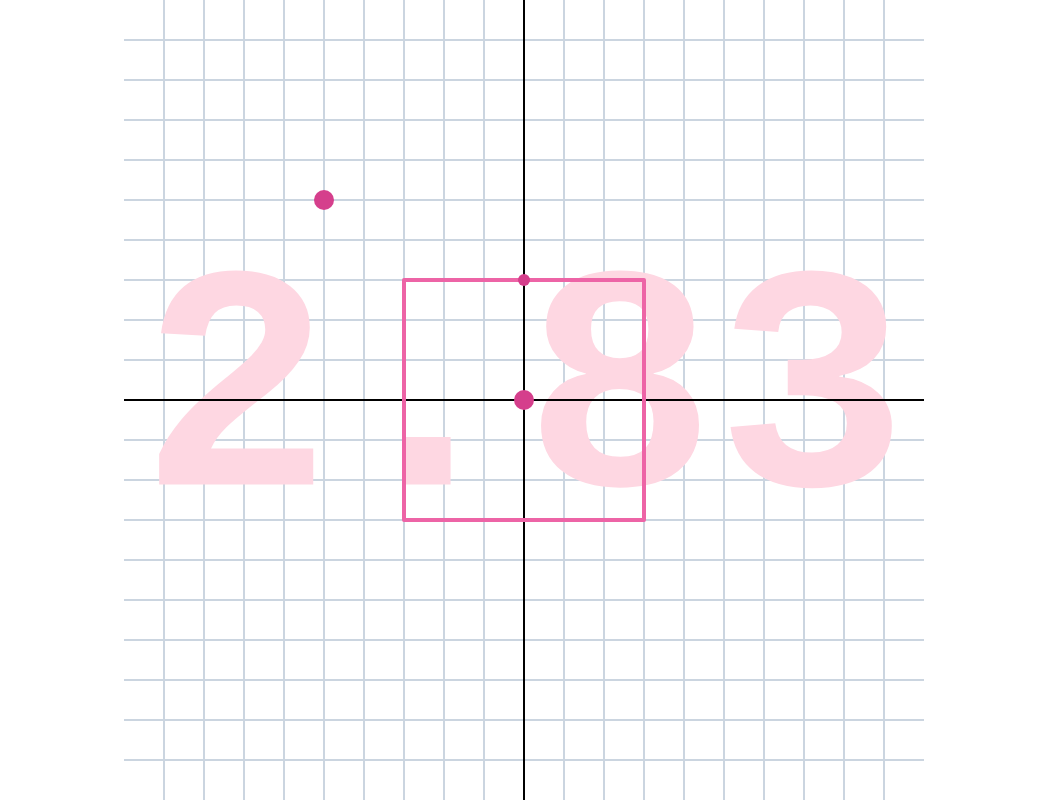
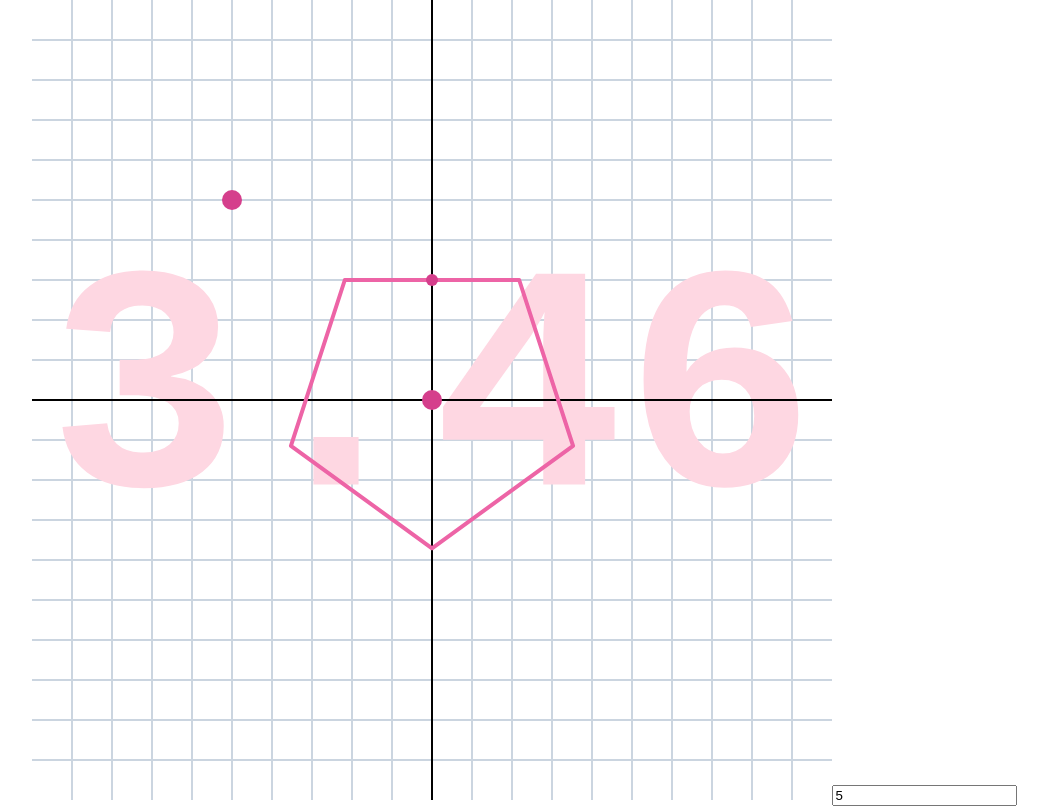
Before and after one commit to Loskir/distance-to-figure, a Vue app: page / in a window 1280 px wide. Shown: the whole page, without its empty margins (116-1164 px from the left). Built offline with nearby package versions, Linux system fonts and the light colour scheme.

Commit message:
:sparkles: Add sides

```diff
--- a/src/App.vue
+++ b/src/App.vue
@@ -10,39 +10,40 @@
     >
       <g>
         <template v-for="i in SIZE-1">
-          <line :key="`x${i}`" class="grid" :x1="i" :x2="i" y1="0" :y2="SIZE"></line>
-          <line :key="`y${i}`" class="grid" :y1="i" :y2="i" x1="0" :x2="SIZE"></line>
+          <line :key="`x${i}`" class="grid" :x1="i" :x2="i" y1="0" :y2="SIZE"/>
+          <line :key="`y${i}`" class="grid" :y1="i" :y2="i" x1="0" :x2="SIZE"/>
         </template>
       </g>
 
       <text x="50%" y="50%" dominant-baseline="middle" text-anchor="middle">{{distanceRounded}}</text>
 
-      <line class="axis" :x1="SIZE/2" :x2="SIZE/2" y1="0" :y2="SIZE"></line>
-      <line class="axis" :y1="SIZE/2" :y2="SIZE/2" x1="0" :x2="SIZE"></line>
+      <line class="axis" :x1="SIZE/2" :x2="SIZE/2" y1="0" :y2="SIZE"/>
+      <line class="axis" :y1="SIZE/2" :y2="SIZE/2" x1="0" :x2="SIZE"/>
 
-      <path class="square" :d="squarePath"></path>
+      <path class="square" :d="squarePath"/>
       <circle
         class="point"
         :cx="formatX(pointX)"
         :cy="formatY(pointY)"
         r=".25"
         @mousedown="pointDragging = true"
-      ></circle>
+      />
       <circle
         class="point"
         :cx="formatX(squareCenterX)"
         :cy="formatY(squareCenterY)"
         r=".25"
         @mousedown="squareCenterDragging = true"
-      ></circle>
+      />
       <circle
         class="point"
         :cx="formatX(squarePointX)"
         :cy="formatY(squarePointY)"
         r=".15"
         @mousedown="squarePointDragging = true"
-      ></circle>
+      />
     </svg>
+    <input type="number" v-model="sides" min="3"/>
   </div>
 </template>
 
@@ -90,7 +91,9 @@ export default {
 
     squarePointRelativeX: 0,
     squarePointRelativeY: 3,
-    squarePointDragging: false
+    squarePointDragging: false,
+
+    sides: 5,
   }),
   methods: {
     formatX(x) {
@@ -160,11 +163,21 @@ export default {
       };
     },
 
+    vertexAngle() {
+      return Math.PI * (this.sides - 2) / this.sides
+    },
+
     squareAngle() {
-      return Math.atan2(this.squarePointRelativeX, this.squarePointRelativeY);
+      return -Math.atan2(this.squarePointRelativeX, this.squarePointRelativeY);
+    },
+    distanceToSide() {
+      return getDistanceBetweenPoints(this.squareCenter, this.squarePoint)
+    },
+    distanceToVertex() {
+      return this.distanceToSide / Math.sin(this.vertexAngle/2)
     },
     squareSize() {
-      return 2 * getDistanceBetweenPoints(this.squareCenter, this.squarePoint);
+      return 2* this.distanceToSide / Math.cos(this.vertexAngle/2);
     },
 
     squarePointX: {
@@ -186,28 +199,24 @@ export default {
 
     squareCorners() {
       const c = this.squareCenter;
-      const a = this.squareSize;
-      const al = -this.squareAngle;
+      const a = this.distanceToVertex;
+      // const al = -this.squareAngle + Math.PI/2 - Math.PI/(this.sides/2);
+      const al = this.squareAngle + Math.PI/2 - Math.PI/this.sides;
 
       const pify = f => Math.PI * f;
-      return [
-        {
-          x: c.x + (a / Math.sqrt(2)) * Math.cos(al + pify(1 / 4)),
-          y: c.y + (a / Math.sqrt(2)) * Math.sin(al + pify(1 / 4))
-        },
-        {
-          x: c.x + (a / Math.sqrt(2)) * Math.cos(al + pify(3 / 4)),
-          y: c.y + (a / Math.sqrt(2)) * Math.sin(al + pify(3 / 4))
-        },
-        {
-          x: c.x + (a / Math.sqrt(2)) * Math.cos(al + pify(5 / 4)),
-          y: c.y + (a / Math.sqrt(2)) * Math.sin(al + pify(5 / 4))
-        },
-        {
-          x: c.x + (a / Math.sqrt(2)) * Math.cos(al + pify(7 / 4)),
-          y: c.y + (a / Math.sqrt(2)) * Math.sin(al + pify(7 / 4))
-        }
-      ];
+
+      let points = []
+
+      const n = this.sides
+
+      for (let i = 0; i < n; i++) {
+        points.push({
+          x: c.x + a * Math.cos(al + pify(i*2 / n)),
+          y: c.y + a * Math.sin(al + pify(i*2 / n))
+        })
+      }
+
+      return points
     },
 
     squarePath() {
@@ -218,11 +227,10 @@ export default {
 
       const points = this.squareCorners.map(formatPoint);
 
+      points.map((p, i) => `${i === 0 ? 'M' : 'L'} ${p.x}, ${p.y}`)
+
       return [
-        `M ${points[0].x}, ${points[0].y}`,
-        `L ${points[1].x}, ${points[1].y}`,
-        `L ${points[2].x}, ${points[2].y}`,
-        `L ${points[3].x}, ${points[3].y}`,
+        ...points.map((p, i) => `${i === 0 ? 'M' : 'L'} ${p.x}, ${p.y}`),
         "Z"
       ].join(" ");
     },
```
